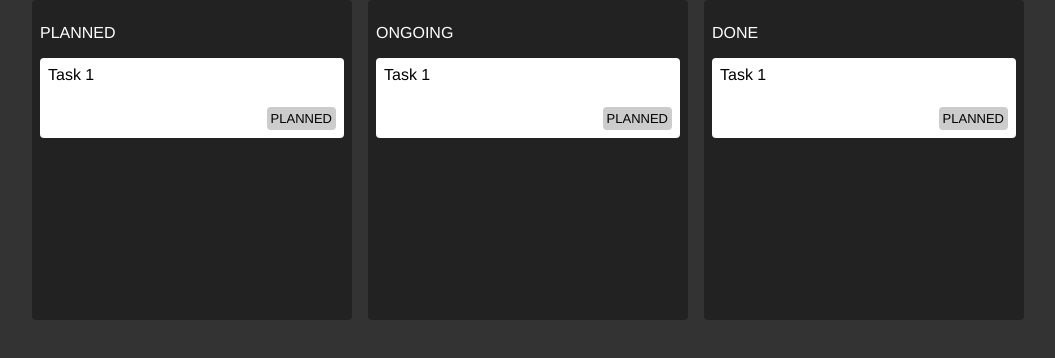
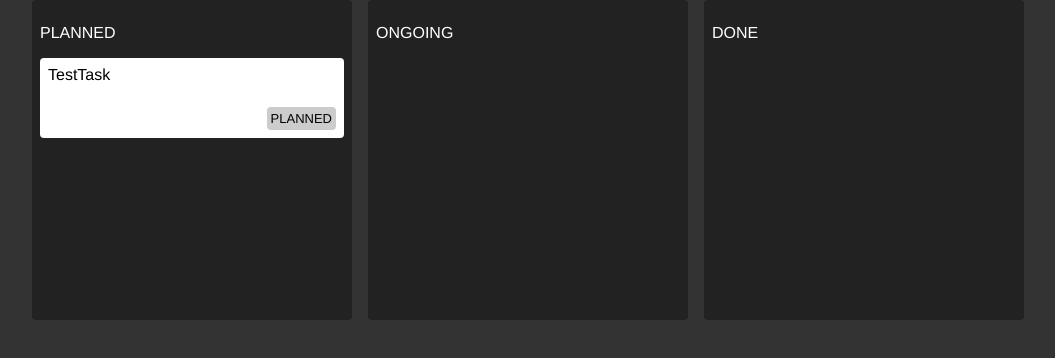
Before and after one commit to kharioki/kanban-zustand, a React (Vite) app: page / in a window 1280 px wide. Shown: the top 358 px of the page, without its empty margins (112-1167 px from the left). Built offline with nearby package versions, Linux system fonts and the light colour scheme.

Commit message:
zustand store

```diff
--- a/src/components/Column.jsx
+++ b/src/components/Column.jsx
@@ -1,11 +1,23 @@
 import "./Column.css";
+import { useMemo } from "react";
+import { useStore } from "../store";
+import { shallow } from "zustand/shallow";
 import Task from "./Task";
 
 export default function Column ({ state }) {
+  const tasks = useStore(store =>
+    store.tasks.filter(task => task.state === state),
+    shallow
+  );
+
+  // const filtered = useMemo(() => tasks.filter(task => task.state === state), [tasks, state]); -- you can use this instead of shallow
+
   return (
     <div className="column">
       <p>{state}</p>
-      <Task title="Task 1" />
+      {tasks.map(task => (
+        <Task key={task.title} title={task.title} />
+      ))}
     </div>
   )
 }
--- a/src/components/Task.jsx
+++ b/src/components/Task.jsx
@@ -1,15 +1,20 @@
 import classNames from "classnames";
 import "./Task.css";
+import { useStore } from "../store";
 
 const STATUS = 'PLANNED';
 
 export default function Task({ title }) {
+  const task = useStore(store =>
+    store.tasks.find(task => task.title === title)
+  );
+
   return (
     <div className="task">
-      <div>{title}</div>
+      <div>{task.title}</div>
       <div className="bottomWrapper">
         <div></div>
-        <div className={classNames("status", STATUS)}>{STATUS}</div>
+        <div className={classNames("status", task.state)}>{task.state}</div>
       </div>
     </div>
   )
--- /dev/null
+++ b/src/store.js
@@ -0,0 +1,7 @@
+import { create } from "zustand";
+
+const store = (set) => ({
+  tasks: [{ title: 'TestTask', state: 'PLANNED' }],
+});
+
+export const useStore = create(store);
```
Also changed, not shown: src/Temp.jsx (added, +18 -0 lines).
